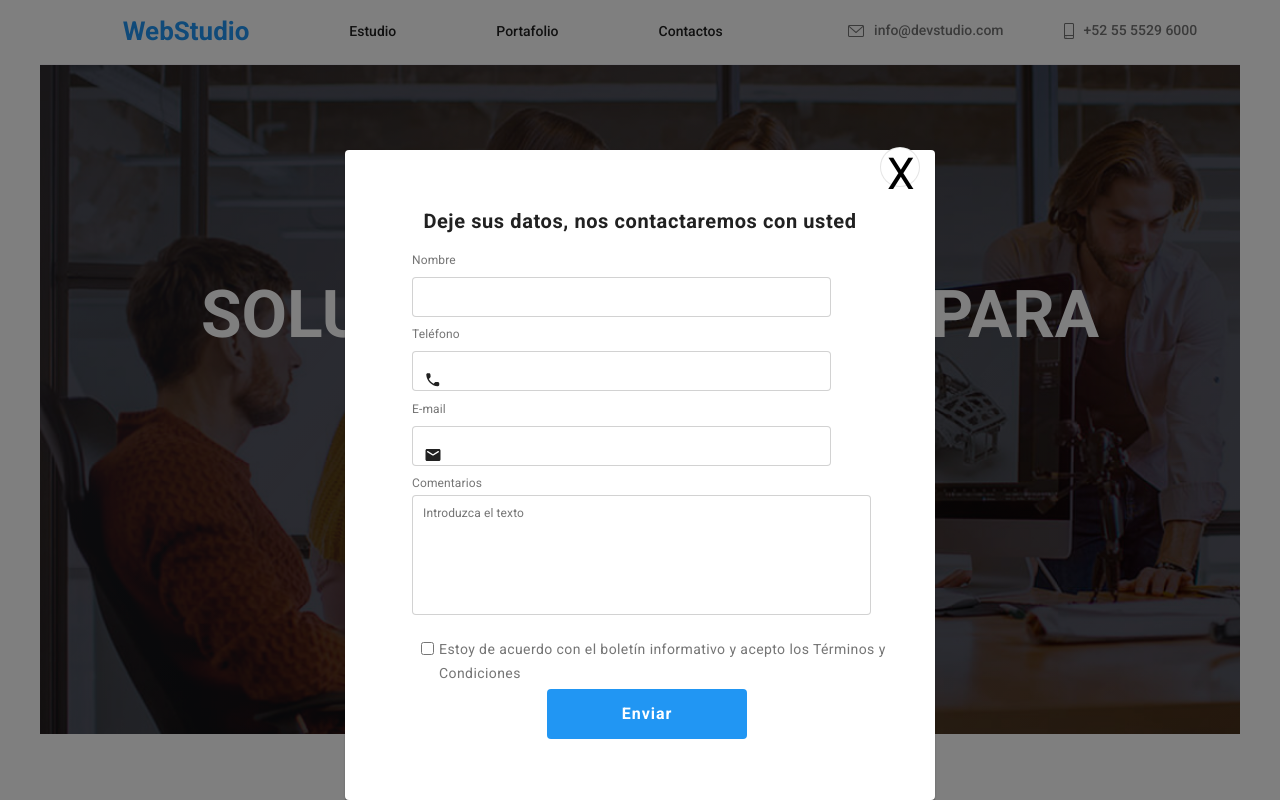
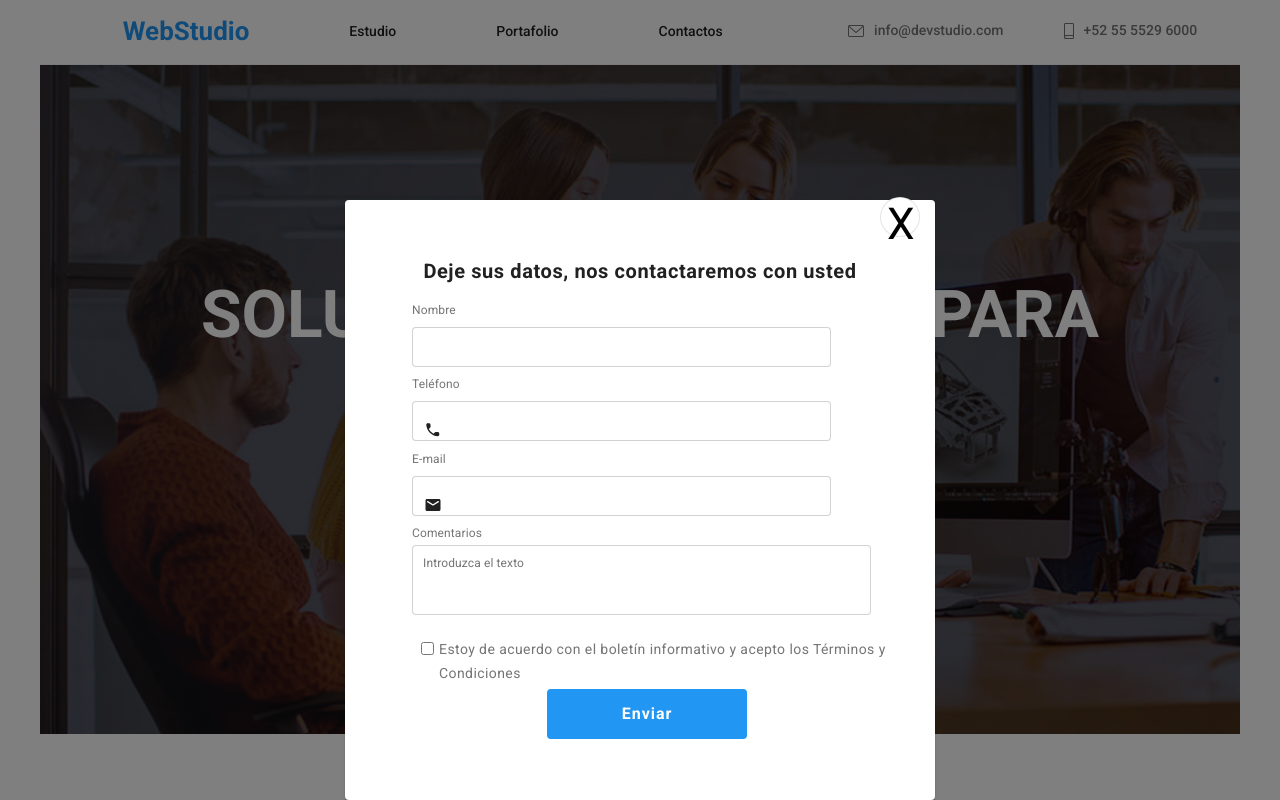
Before and after one commit to EdiRestrepo/goit-markup-hw-06, a plain HTML site: page index.html in a window 1280 px wide. Both pictures are taken after a click on the button "Solicite nuestro servicio". Shown: the top 800 px of the page. Drawn offline with Linux system fonts and the light colour scheme; files whose address does not match are found by name.

Commit message:
Se modifica altura de ventana modal

```diff
--- a/css/styles.css
+++ b/css/styles.css
@@ -304,7 +304,7 @@
 .modal {
   position: relative;
   width: 590px;
-  height: 650px;
+  height: 600px;
   top: 100%;
   left: 50%;
   transform: translate(-50%, -100%);
@@ -383,7 +383,7 @@
 /* Formulario ventana modal textarea */
 .modal textarea {
   width: 459px;
-  height: 120px;
+  height: 70px;
   border: 1px solid rgba(33, 33, 33, 0.2);
   border-radius: 4px;
   margin-top: 5px;
```
